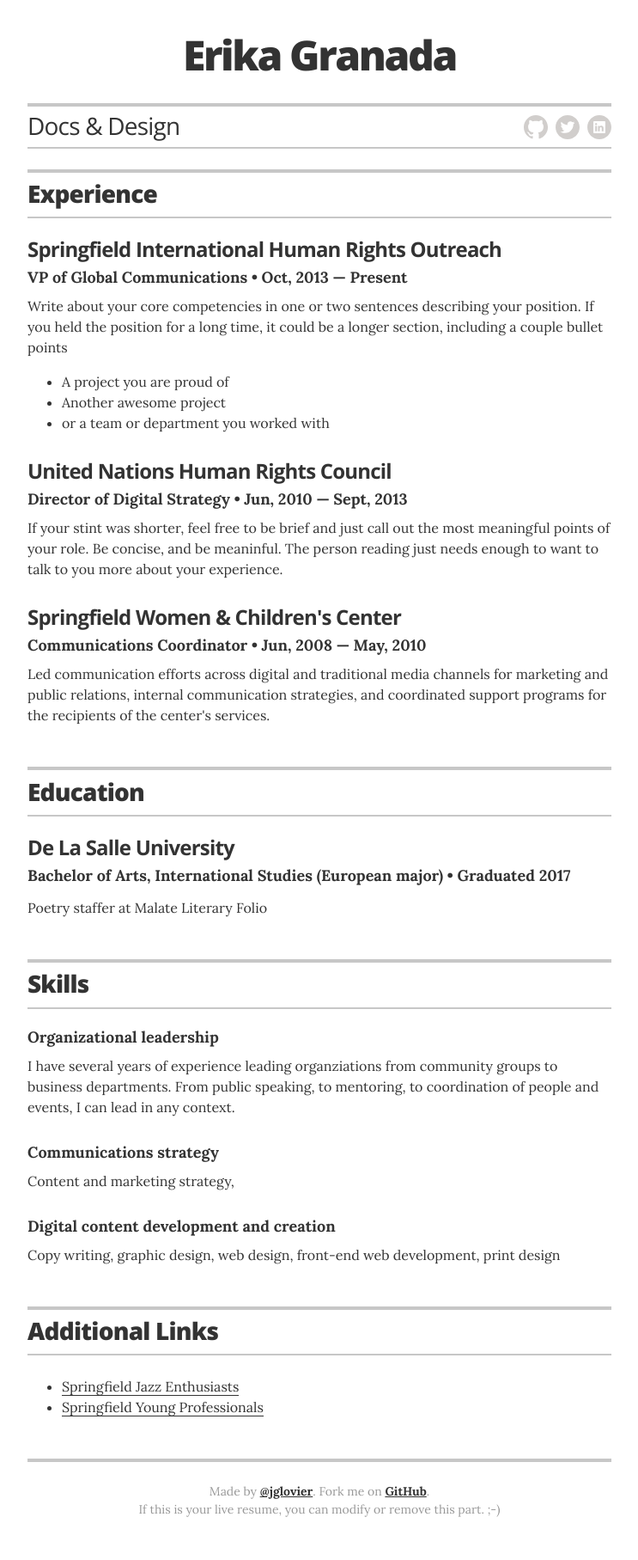
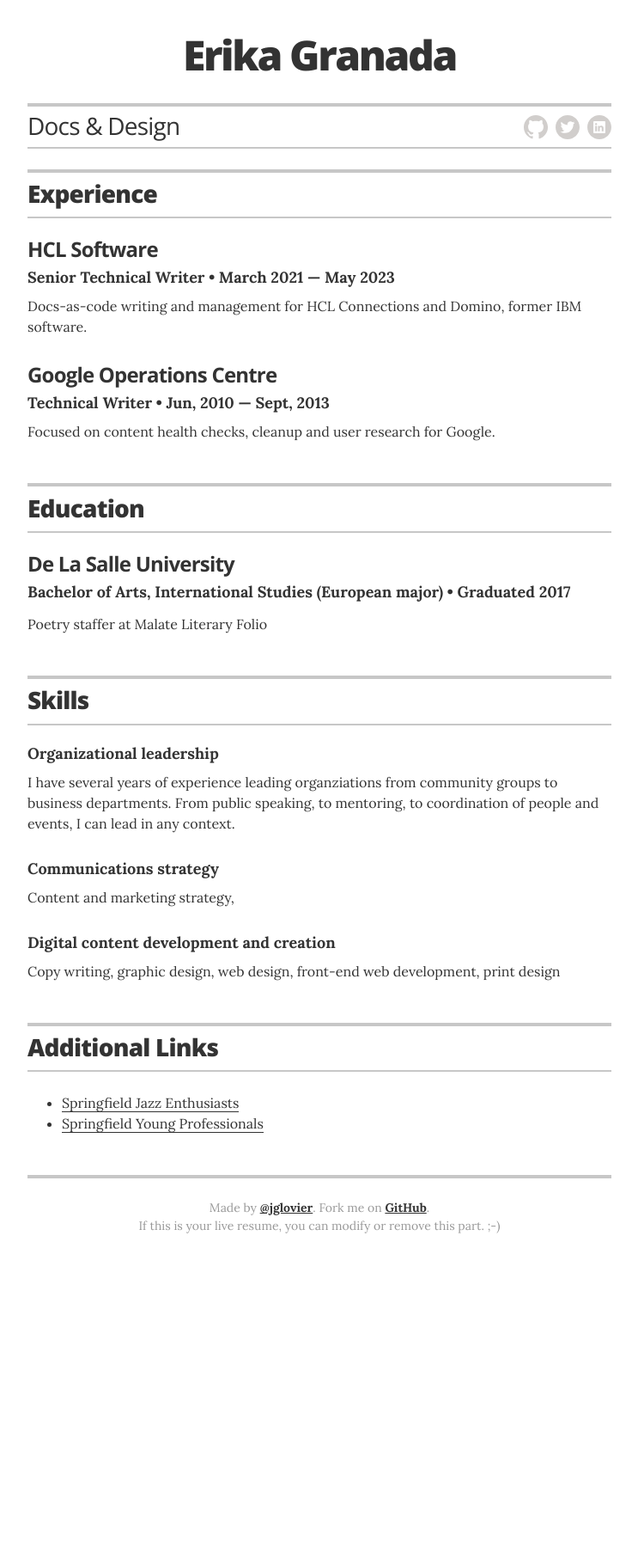
Before and after one commit to eragranada/cv, a Jekyll site: the page built from index.html, in a window 1280 px wide. Shown: the whole page at 86% size, without its empty margins (268-1011 px from the left). Built offline with Jekyll 4.4.1, drawn with Linux system fonts in a browser that asks for light colours; after the commit the page ends 1485 px from its top, so only the background shows below that.

Commit message:
Add stuff into experience

```diff
--- a/_data/experience.yml
+++ b/_data/experience.yml
@@ -1,19 +1,12 @@
 # Jobs
-# VP of Global Communications
-- company: Springfield International Human Rights Outreach
-  position: VP of Global Communications
-  duration: Oct, 2013 &mdash; Present
-  summary: Write about your core competencies in one or two sentences describing your position. If you held the position for a long time, it could be a longer section, including a couple bullet points	<ul class="resume-item-list"><li>A project you are proud of</li><li>Another awesome project</li><li>or a team or department you worked with</li></ul>
+# Senior Technical Writer
+- company: HCL Software
+  position: Senior Technical Writer
+  duration: March 2021 &mdash; May 2023
+  summary: Docs-as-code writing and management for HCL Connections and Domino, former IBM software.
 
-# Director of Digital Stratgy
-- company: United Nations Human Rights Council
-  position: Director of Digital Strategy
+# Technical Writer
+- company: Google Operations Centre
+  position: Technical Writer
   duration:  Jun, 2010 &mdash; Sept, 2013
-  summary: If your stint was shorter, feel free to be brief and just call out the most meaningful points of your role. Be concise, and be meaninful. The person reading just needs enough to want to talk to you more about your experience.
-
-
-# Communications Coordinator
-- company: Springfield Women & Children's Center
-  position: Communications Coordinator
-  duration:   Jun, 2008  &mdash; May, 2010
-  summary: Led communication efforts across digital and traditional media channels for marketing and public relations, internal communication strategies, and coordinated support programs for the recipients of the center's services.
+  summary: Focused on content health checks, cleanup and user research for Google.
```
